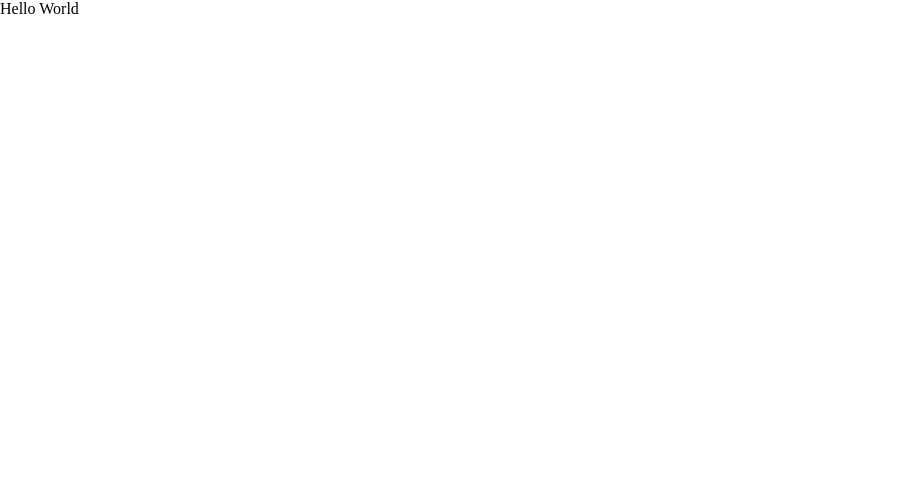
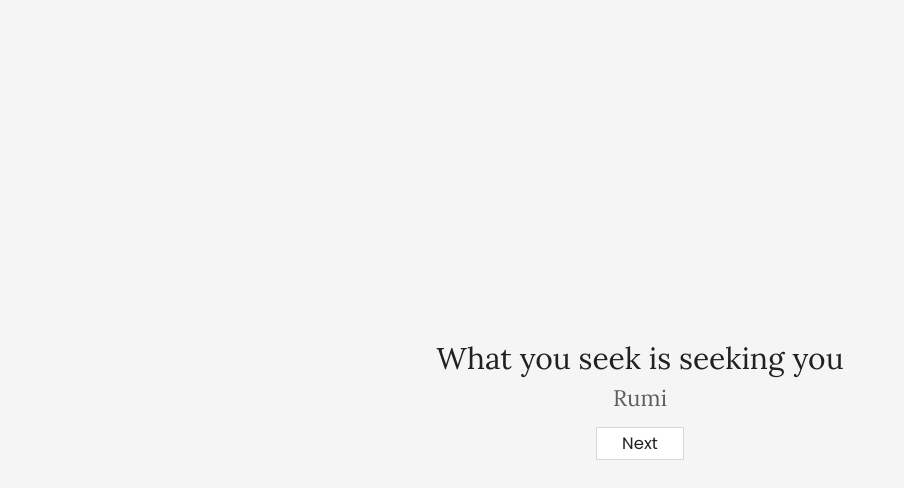
Before and after one commit to Arslan-Soomro/QAJ, a React (Create React App) app: page / in a window 1280 px wide. Shown: the top 488 px of the page, without its empty margins (0-904 px from the left). Built offline with nearby package versions, Linux system fonts and the light colour scheme.

Commit message:
design UI

```diff
--- a/src/App.js
+++ b/src/App.js
@@ -1,6 +1,10 @@
+import QuoteBox from "./Components/QuoteBox";
 
 function App() {
-  return (<div>Hello World</div>);
+  return (
+  <div id="container">
+    <QuoteBox />
+  </div>);
 }
 
 export default App;
--- /dev/null
+++ b/src/Components/QuoteBox.js
@@ -0,0 +1,15 @@
+import "./styles/QuoteBox.css"
+
+function QuoteBox(){
+    return(
+      <div className="quote-container">
+          <p className="quote-text">What you seek is seeking you</p>
+          <p className="quote-author">Rumi</p>
+          <div className="quote-controls">
+              <button className="quote-control-btn">Next</button>
+          </div>
+      </div>
+    );
+}
+
+export default QuoteBox;
--- /dev/null
+++ b/src/Components/styles/QuoteBox.css
@@ -0,0 +1,47 @@
+.quote-container{
+    display: flex;
+    align-items: center;
+    justify-content: center;
+    flex-direction: column;
+}
+
+.quote-container *{
+    margin: 3px;
+}
+
+.quote-controls{
+
+}
+
+.quote-text{
+    color: #212121;
+    font-size: 2em;
+    font-family: lora;
+}
+
+.quote-author{
+    color: #5f5f5f;
+    font-family: lora;
+    font-size: 1.5em;
+}
+
+.quote-control-btn{
+    padding: 3px 25px;
+    margin-top: 10px;
+    cursor: pointer;
+    border: none;
+    outline: 1px solid #d6d6d6;
+    font-family: poppins;
+    font-size: 1.1em;
+    color: #212121;
+    background-color: white;
+}
+
+.quote-control-btn:hover{
+    outline: 1px solid #d6d6d6;
+    background-color: rgb(248, 248, 248);
+}
+
+.quote-control-btn:active{
+    background-color: rgb(241, 241, 241);
+}
--- a/src/index.css
+++ b/src/index.css
@@ -1,7 +1,21 @@
+@font-face {
+  font-family: poppins;
+  src: url(resources/fonts/Poppins.ttf);
+}
+
+@font-face {
+  font-family: lora;
+  src: url(resources/fonts/Lora.ttf);
+}
+
 *{
   margin: 0;
   padding: 0;
   box-sizing: border-box;
+}
+
+:root{
+  font-size: 15px;
 }
 
 html{
@@ -12,4 +26,15 @@ html{
 body{
   width: 100%;
   height: 100%;
+
 }
+
+#container{
+  width: 100vw;
+  height: 100vh;
+  background-color: whitesmoke;
+
+  display: flex;
+  align-items: center;
+  justify-content: center;
+}
```
Also changed, not shown: src/resources/fonts/Lora.ttf (added), src/resources/fonts/Poppins.ttf (added).
